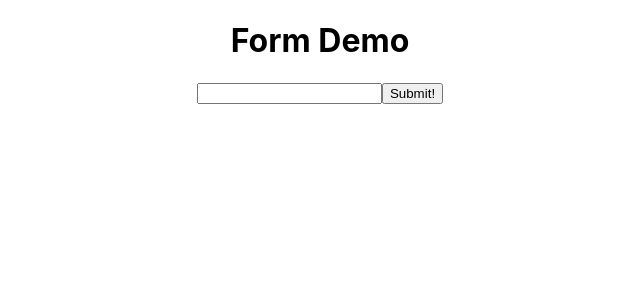
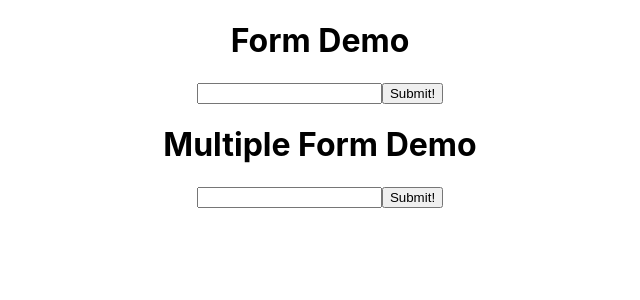
Before and after one commit to super8989/React_intro_forms, a React (Create React App) app: page / in a window 1280 px wide. Shown: the top 300 px of the page, without its empty margins (320-960 px from the left). Built offline with nearby package versions, Linux system fonts and the light colour scheme.

Commit message:
starting multiple form demo

```diff
--- a/src/App.js
+++ b/src/App.js
@@ -1,13 +1,15 @@
-import React from 'react';
-import Form from './Form';
-import './App.css';
+import React from "react";
+import Form from "./Form";
+import MultipleForm from "./MultipleForm";
+import "./App.css";
 
 function App() {
-  return (
-    <div className="App">
-      <Form />
-    </div>
-  );
+	return (
+		<div className='App'>
+			<Form />
+			<MultipleForm />
+		</div>
+	);
 }
 
 export default App;
--- /dev/null
+++ b/src/MultipleForm.js
@@ -0,0 +1,22 @@
+import React, { Component } from "react";
+
+class MultipleForm extends Component {
+	constructor(props) {
+		super(props);
+		this.state = { username: "" };
+	}
+
+	render() {
+		return (
+			<div>
+				<form>
+					<h1>Multiple Form Demo</h1>
+					<input />
+					<button>Submit!</button>
+				</form>
+			</div>
+		);
+	}
+}
+
+export default MultipleForm;
```
